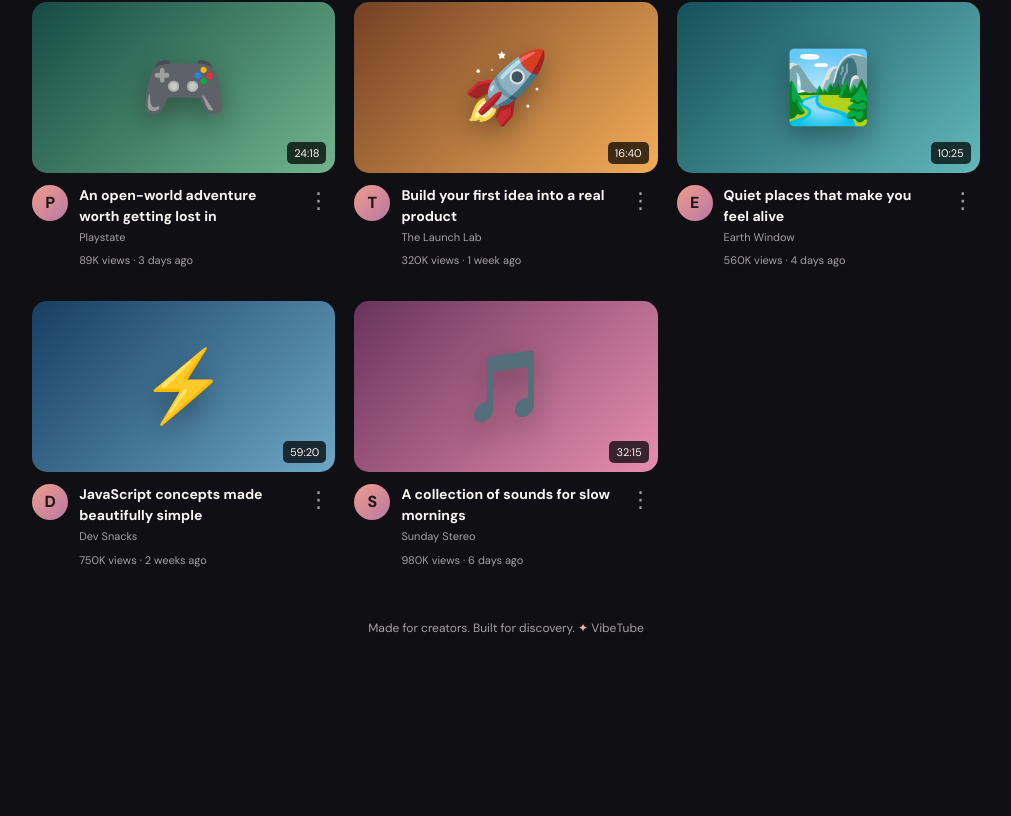
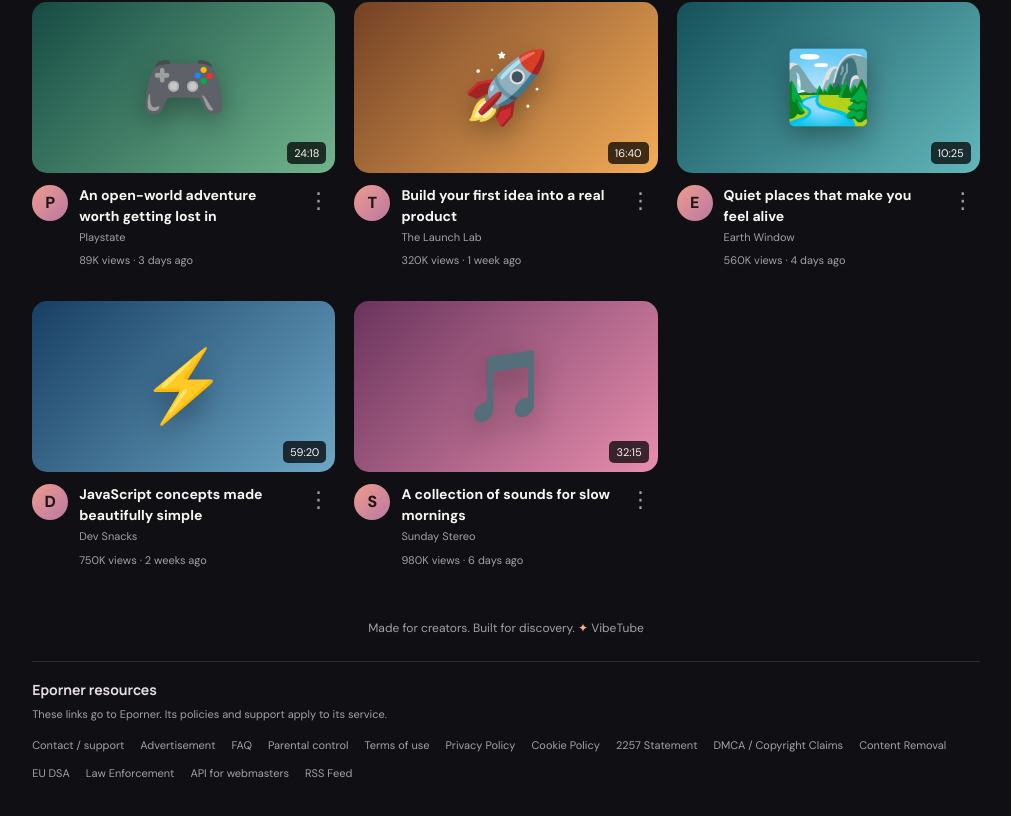
Before and after one commit to rajaramraising07-debug/vibetube, a Next.js app in the folder apps/web/: page / in a window 1280 px wide. Shown: the part 892-1708 px from the top of the page, without its empty margins (249-1260 px from the left). Before the commit the page ends 1581 px from the top, so only its background shows below. Built offline with nearby package versions, Linux system fonts and the light colour scheme; no server answers.

Commit message:
Add Eporner resource links to footer

```diff
--- a/apps/web/src/app/page.tsx
+++ b/apps/web/src/app/page.tsx
@@ -33,6 +33,22 @@ const demoVideos: Video[] = [
 ];
 
 const categories = ["All", "Eporner", "Music", "Gaming", "Technology", "Education", "Lifestyle"];
+const epornerResources = [
+  ["Contact / support", "https://www.eporner.com/contact/"],
+  ["Advertisement", "https://www.eporner.com/advertisement/"],
+  ["FAQ", "https://www.eporner.com/faq/"],
+  ["Parental control", "https://www.eporner.com/parentalcontrol/"],
+  ["Terms of use", "https://www.eporner.com/terms/"],
+  ["Privacy Policy", "https://www.eporner.com/privacy/"],
+  ["Cookie Policy", "https://www.eporner.com/cookies/"],
+  ["2257 Statement", "https://www.eporner.com/statement2257/"],
+  ["DMCA / Copyright Claims", "https://www.eporner.com/dmca/"],
+  ["Content Removal", "https://www.eporner.com/content-removal/"],
+  ["EU DSA", "https://www.eporner.com/eu-dsa/"],
+  ["Law Enforcement", "https://www.eporner.com/law-enforcement/"],
+  ["API for webmasters", "https://www.eporner.com/api/v2/"],
+  ["RSS Feed", "https://www.eporner.com/feed.rss"]
+];
 
 export default function HomePage() {
   const [query, setQuery] = useState("");
@@ -193,6 +209,15 @@ export default function HomePage() {
           )}
 
           <footer className="footer">Made for creators. Built for discovery. <span>✦</span> VibeTube</footer>
+          <nav className="source-resources" aria-label="Eporner resources">
+            <h2>Eporner resources</h2>
+            <p>These links go to Eporner. Its policies and support apply to its service.</p>
+            <div className="source-resource-links">
+              {epornerResources.map(([label, href]) => (
+                <a key={label} href={href} target="_blank" rel="noopener noreferrer nofollow">{label}</a>
+              ))}
+            </div>
+          </nav>
         </section>
       </div>
 
```
Also changed, not shown: apps/web/src/app/globals.css.
